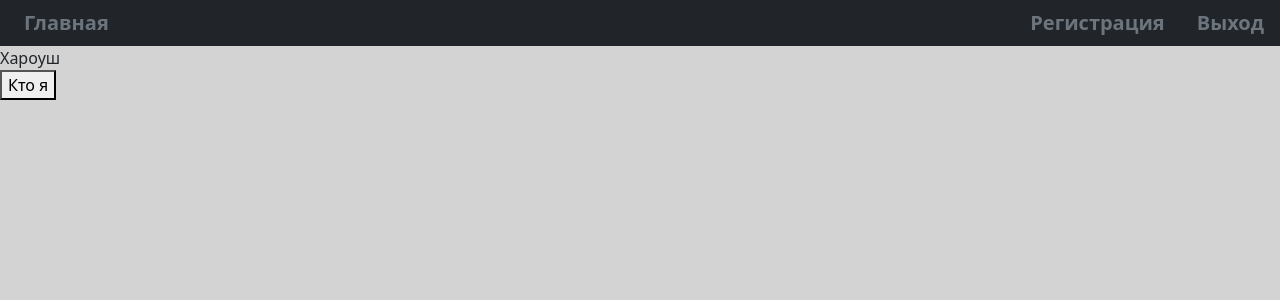
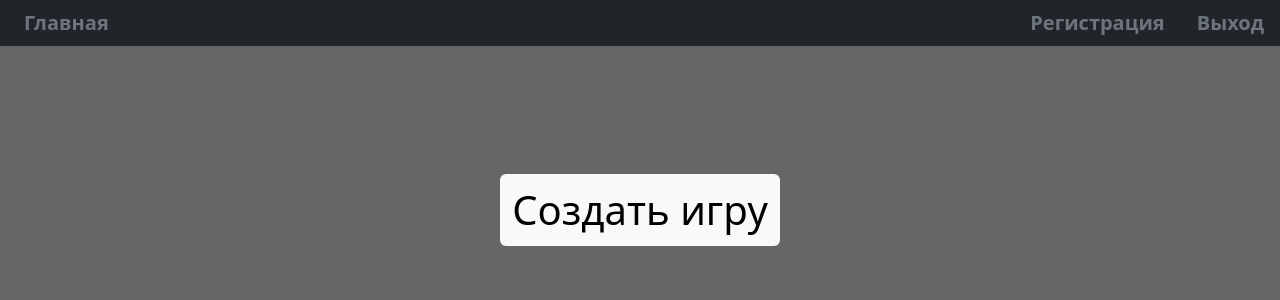
Before and after one commit to amayash/discord_oauth2, a React (Create React App) app in the folder front/: page / in a window 1280 px wide. Shown: the top 300 px of the page. Built offline with nearby package versions, Linux system fonts and the light colour scheme; no server answers.

Commit message:
туц ыефпу

```diff
--- a/front/src/App.js
+++ b/front/src/App.js
@@ -7,20 +7,11 @@ function Router(props) {
     return useRoutes(props.rootRoute);
 }
 function App() {
-    const [data, setData] = useState([]);
-    function getUser() {
-        fetch("http://localhost:8080/users/@me",     {
-                method: 'GET',
-                credentials: 'include',
-            }
-        )
-            .then(r=>r.json())
-    }
     const routes = [
         { index: true, element:
-                <MainPage data={data} getUser={getUser}/> },
+                <MainPage /> },
         { path: '*', element:
-                <MainPage data={data} getUser={getUser}/>},
+                <MainPage />},
         { path: '/login', element: <Registration />, label: 'Регистрация' },
         { path: 'http://localhost:8080/logout', label: 'Выход' }
     ];
--- a/front/src/pages/MainPage.jsx
+++ b/front/src/pages/MainPage.jsx
@@ -1,13 +1,32 @@
 import React, {useEffect, useState} from 'react';
 
-const MainPage = ({ getUser, data }) => {
-
+const MainPage = () => {
+    const [data, setData] = useState();
+    useEffect(() => {
+        fetch("http://localhost:8080/users/@me",{
+                method: 'GET',
+                credentials: 'include',
+            }
+        )
+            .then(r=>r.json())
+            .then(data=>setData(data))
+    }, []);
     return (
-        <div className="d-flex flex-column align-items-start">
-            Хароуш
-                <button onClick={getUser}>Кто я</button>
-            {data}
-        </div>
+        <>
+            {
+                data ?
+                <div className="profile_bg card bg-light mt-5 ms-5">
+                    <div className="d-flex m-2">
+                        <img src={data.avatar} className="rounded my-2"/>
+                        <div className="mt-1 ms-3 fs-2">{data.username}</div>
+                    </div>
+                </div>
+                : null
+            }
+            <div className="text-center">
+                <button className="btn btn-light inner fs-1 border-0 rounded">Создать игру</button>
+            </div>
+        </>
     );
 };
 
--- a/front/src/styles/style.css
+++ b/front/src/styles/style.css
@@ -1,3 +1,12 @@
 body {
-    background: lightgray;
+    background: #666666;
 }
+.profile_bg {
+    max-width: 400px !important;
+}
+a:hover {
+    color: white !important;
+}
+.inner {
+    margin-top: 10%;
+}
```
Also changed, not shown: 1 other file (tests, documents, lock files or other folders).
